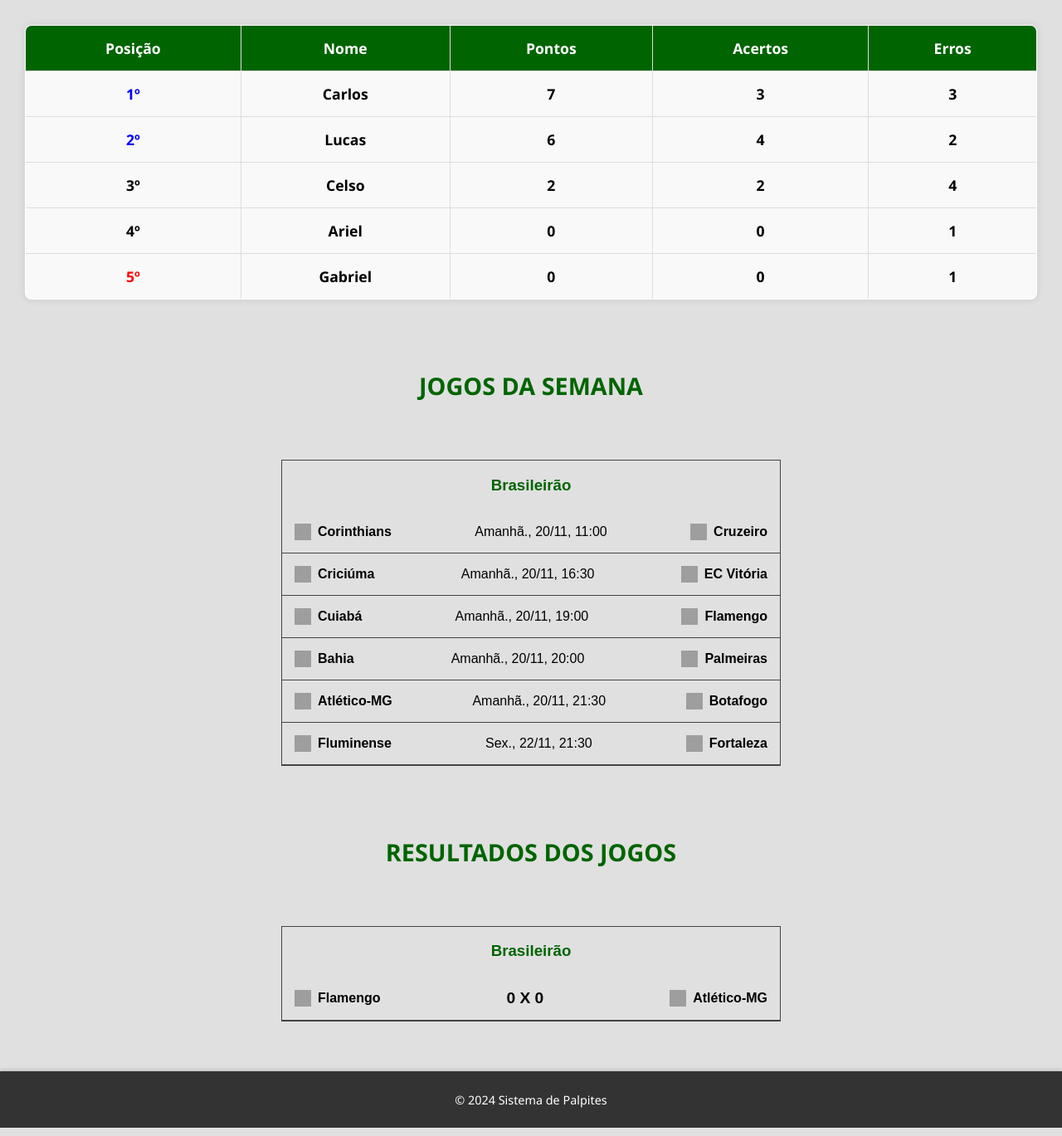
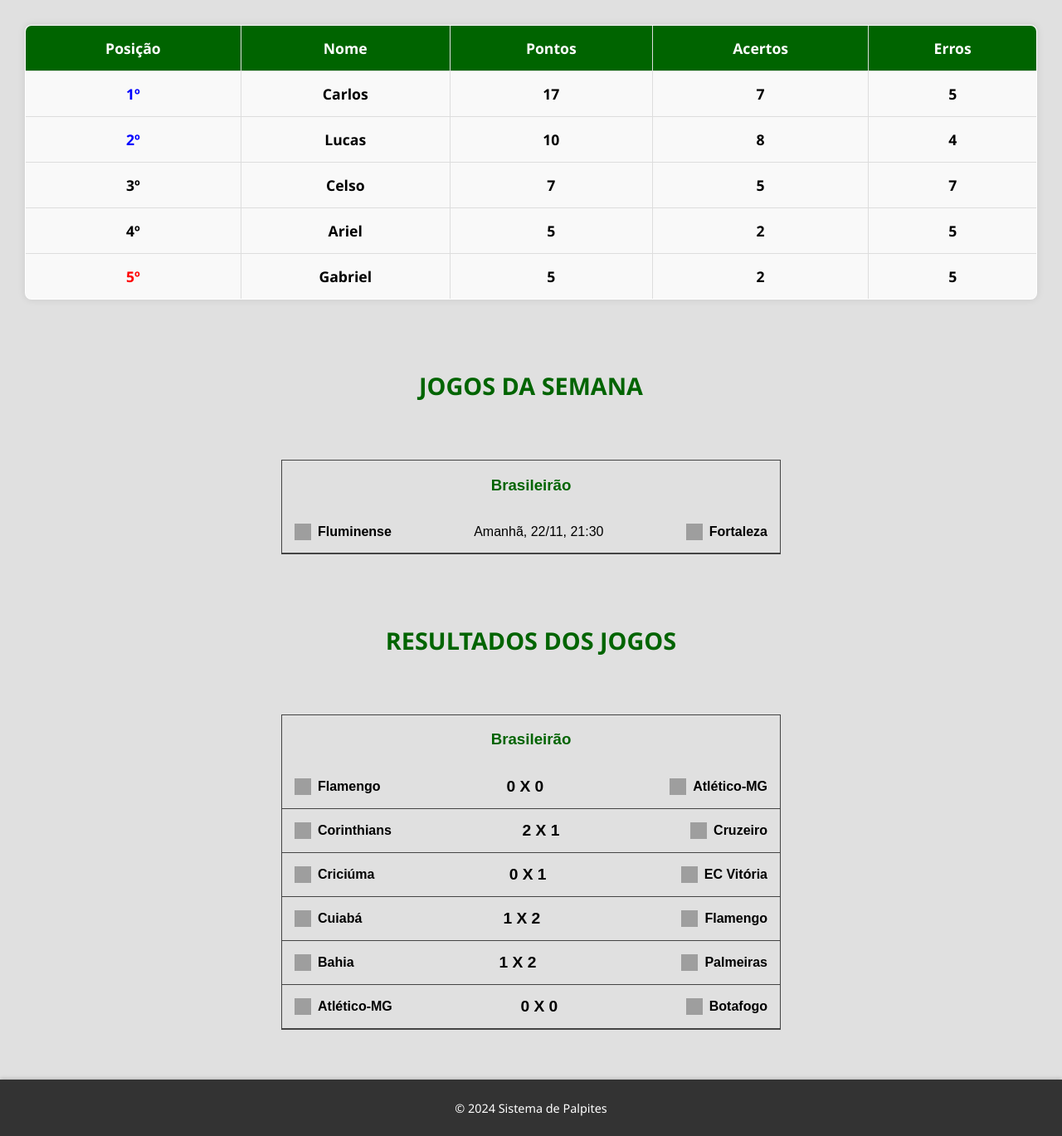
Before and after one commit to CarlosNatanael/sistema_palpiteiros, a Flask app: page / in a window 1280 px wide. Shown: the part 121-1490 px from the top of the page at 83% size. Run offline with Flask 3, Linux system fonts and the light colour scheme; data that the repository does not hold is empty; grey boxes are pictures that could not be loaded.

Commit message:
atualização

```diff
--- a/static/esta.css
+++ b/static/esta.css
@@ -100,11 +100,10 @@
     color: #fff;
     padding: 10px 0;
     text-align: center;
+    position: relative;
+    width: 100%;
     font-size: 0.9em;
     box-shadow: 0 -1px 5px rgba(0, 0, 0, 0.2);
-    position: fixed;
-    bottom: 0;
-    width: 100%;
 }
 
 h3{
--- a/templates/index.html
+++ b/templates/index.html
@@ -37,45 +37,45 @@
                 <tr>
                     <td><strong class="pri">1º</strong></td>
                     <td><strong>Carlos</strong></td>
+                    <td><strong>17</strong></td>
                     <td><strong>7</strong></td>
-                    <td><strong>3</strong></td>
-                    <td><strong>3</strong></td>
+                    <td><strong>5</strong></td>
                 </tr>
             </tbody>
             <tbody>
                 <tr>
                     <td><strong class="seg">2º</strong></td>
                     <td><strong>Lucas</strong></td>
-                    <td><strong>6</strong></td>
+                    <td><strong>10</strong></td>
+                    <td><strong>8</strong></td>
                     <td><strong>4</strong></td>
-                    <td><strong>2</strong></td>
                 </tr>
             </tbody>
             <tbody>
                 <tr>
                     <td><strong>3º</strong></td>
                     <td><strong>Celso</strong></td>
-                    <td><strong>2</strong></td>
-                    <td><strong>2</strong></td>
-                    <td><strong>4</strong></td>
+                    <td><strong>7</strong></td>
+                    <td><strong>5</strong></td>
+                    <td><strong>7</strong></td>
                 </tr>
             </tbody>
             <tbody>
                 <tr>
                     <td><strong >4º</strong></td>
                     <td><strong>Ariel</strong></td>
-                    <td><strong>0</strong></td>
-                    <td><strong>0</strong></td>
-                    <td><strong>1</strong></td>
+                    <td><strong>5</strong></td>
+                    <td><strong>2</strong></td>
+                    <td><strong>5</strong></td>
                 </tr>
             </tbody>
             <tbody>
                 <tr>
                     <td><strong class="ter">5º</strong></td>
                     <td><strong>Gabriel</strong></td>
-                    <td><strong>0</strong></td>
-                    <td><strong>0</strong></td>
-                    <td><strong>1</strong></td>
+                    <td><strong>5</strong></td>
+                    <td><strong>2</strong></td>
+                    <td><strong>5</strong></td>
                 </tr>
             </tbody>
         </table>
@@ -87,65 +87,10 @@
             <h3>Brasileirão</h3>
             <div class="match-row">
                 <div class="team">
-                    <img src="https://ssl.gstatic.com/onebox/media/sports/logos/tCMSqgXVHROpdCpQhzTo1g_48x48.png" alt="Corinthians">
-                    Corinthians
-                </div>
-                <div class="date-time">Amanhã., 20/11, 11:00</div>
-                <div class="team">
-                    <img src="https://ssl.gstatic.com/onebox/media/sports/logos/Tcv9X__nIh-6wFNJPMwIXQ_48x48.png" alt="Cruzeiro">
-                    Cruzeiro
-                </div>
-            </div>
-            <div class="match-row">
-                <div class="team">
-                    <img src="https://ssl.gstatic.com/onebox/media/sports/logos/u_L7Mkp33uNmFTv3uUlXeQ_48x48.png" alt="Criciúma">
-                    Criciúma
-                </div>
-                <div class="date-time">Amanhã., 20/11, 16:30</div>
-                <div class="team">
-                    <img src="https://ssl.gstatic.com/onebox/media/sports/logos/LHSM6VchpkI4NIptoSTHOg_48x48.png" alt="Vitória">
-                    EC Vitória
-                </div>
-            </div>
-            <div class="match-row">
-                <div class="team">
-                    <img src="https://ssl.gstatic.com/onebox/media/sports/logos/j6U8Rgt_6yyf0Egs9nREXw_48x48.png" alt="Cuiabá">
-                    Cuiabá
-                </div>
-                <div class="date-time">Amanhã., 20/11, 19:00</div>
-                <div class="team">
-                    <img src="https://ssl.gstatic.com/onebox/media/sports/logos/orE554NToSkH6nuwofe7Yg_48x48.png" alt="Flamengo">
-                    Flamengo
-                </div>
-            </div>
-            <div class="match-row">
-                <div class="team">
-                    <img src="https://ssl.gstatic.com/onebox/media/sports/logos/nIdbR6qIUDyZUBO9vojSPw_48x48.png" alt="Bahia">
-                    Bahia
-                </div>
-                <div class="date-time">Amanhã., 20/11, 20:00</div>
-                <div class="team">
-                    <img src="https://ssl.gstatic.com/onebox/media/sports/logos/7spurne-xDt2p6C0imYYNA_48x48.png" alt="Palmeiras">
-                    Palmeiras
-                </div>
-            </div>
-            <div class="match-row">
-                <div class="team">
-                    <img src="https://ssl.gstatic.com/onebox/media/sports/logos/q9fhEsgpuyRq58OgmSndcQ_48x48.png" alt="Atlético-MG">
-                    Atlético-MG
-                </div>
-                <div class="date-time">Amanhã., 20/11, 21:30</div>
-                <div class="team">
-                    <img src="https://ssl.gstatic.com/onebox/media/sports/logos/KLDWYp-H8CAOT9H_JgizRg_48x48.png" alt="Botafogo">
-                    Botafogo
-                </div>
-            </div>
-            <div class="match-row">
-                <div class="team">
                     <img src="https://ssl.gstatic.com/onebox/media/sports/logos/fCMxMMDF2AZPU7LzYKSlig_48x48.png" alt="Fluminense">
                     Fluminense
                 </div>
-                <div class="date-time">Sex., 22/11, 21:30</div>
+                <div class="date-time">Amanhã, 22/11, 21:30</div>
                 <div class="team">
                     <img src="https://ssl.gstatic.com/onebox/media/sports/logos/me10ephzRxdj45zVq1Risg_48x48.png" alt="Fortaleza">
                     Fortaleza
@@ -168,6 +113,61 @@
                     Atlético-MG
                 </div>
             </div>
+            <div class="match-row">
+                <div class="team">
+                    <img src="https://ssl.gstatic.com/onebox/media/sports/logos/tCMSqgXVHROpdCpQhzTo1g_48x48.png" alt="Corinthians">
+                    Corinthians
+                </div>
+                <div class="resultado">2  X  1</div>
+                <div class="team">
+                    <img src="https://ssl.gstatic.com/onebox/media/sports/logos/Tcv9X__nIh-6wFNJPMwIXQ_48x48.png" alt="Cruzeiro">
+                    Cruzeiro
+                </div>
+            </div>
+            <div class="match-row">
+                <div class="team">
+                    <img src="https://ssl.gstatic.com/onebox/media/sports/logos/u_L7Mkp33uNmFTv3uUlXeQ_48x48.png" alt="Criciúma">
+                    Criciúma
+                </div>
+                <div class="resultado">0  X  1</div>
+                <div class="team">
+                    <img src="https://ssl.gstatic.com/onebox/media/sports/logos/LHSM6VchpkI4NIptoSTHOg_48x48.png" alt="Vitória">
+                    EC Vitória
+                </div>
+            </div>
+            <div class="match-row">
+                <div class="team">
+                    <img src="https://ssl.gstatic.com/onebox/media/sports/logos/j6U8Rgt_6yyf0Egs9nREXw_48x48.png" alt="Cuiabá">
+                    Cuiabá
+                </div>
+                <div class="resultado">1  X  2</div>
+                <div class="team">
+                    <img src="https://ssl.gstatic.com/onebox/media/sports/logos/orE554NToSkH6nuwofe7Yg_48x48.png" alt="Flamengo">
+                    Flamengo
+                </div>
+            </div>
+            <div class="match-row">
+                <div class="team">
+                    <img src="https://ssl.gstatic.com/onebox/media/sports/logos/nIdbR6qIUDyZUBO9vojSPw_48x48.png" alt="Bahia">
+                    Bahia
+                </div>
+                <div class="resultado">1  X  2</div>
+                <div class="team">
+                    <img src="https://ssl.gstatic.com/onebox/media/sports/logos/7spurne-xDt2p6C0imYYNA_48x48.png" alt="Palmeiras">
+                    Palmeiras
+                </div>
+            </div>
+            <div class="match-row">
+                <div class="team">
+                    <img src="https://ssl.gstatic.com/onebox/media/sports/logos/q9fhEsgpuyRq58OgmSndcQ_48x48.png" alt="Atlético-MG">
+                    Atlético-MG
+                </div>
+                <div class="resultado">0  X  0</div>
+                <div class="team">
+                    <img src="https://ssl.gstatic.com/onebox/media/sports/logos/KLDWYp-H8CAOT9H_JgizRg_48x48.png" alt="Botafogo">
+                    Botafogo
+                </div>
+            </div>
             </div>
     </main>
     <footer>
```
Also changed, not shown: templates/estatisticas.html (+4 -4 lines), palpites.db.
